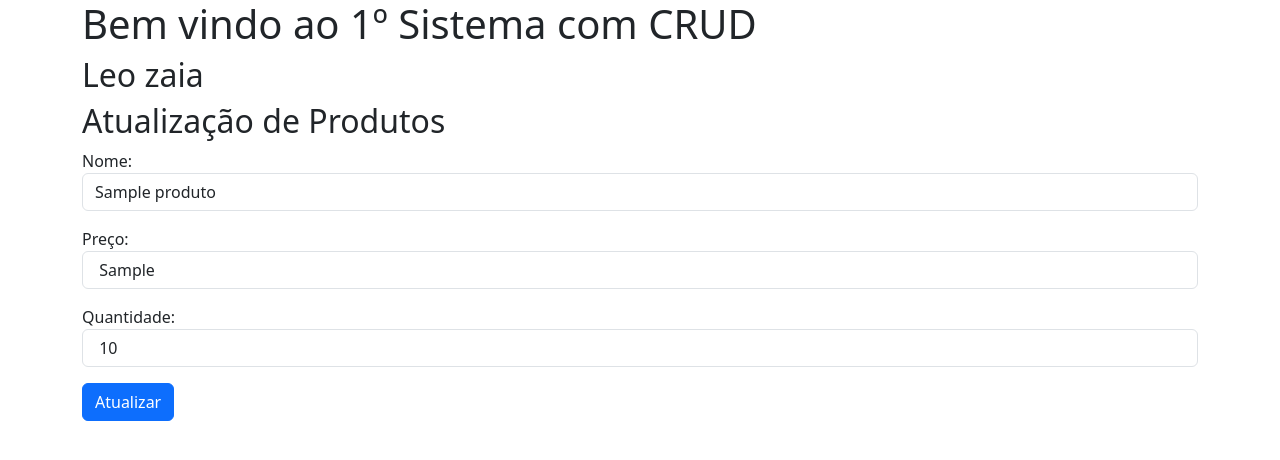
After one commit to LeonardoZaia22/loja, a PHP site: page /form_atualizar.php?id=1 in a window 1280 px wide. The commit adds this page. Shown: the top 460 px of the page. Run offline with PHP 8.4, Linux system fonts and the light colour scheme; tables that the repository leaves empty or names only in its code hold one stand-in row (values such as "Sample post").

Commit message:
finalizei

```diff
--- a/conexao.php
+++ b/conexao.php
@@ -8,7 +8,8 @@ $pdo = new PDO("mysql:host=$host;dbname=$dbname", $user, $pass);
         // Habilita erros do PDO
         $pdo->setAttribute(PDO::ATTR_ERRMODE, PDO::ERRMODE_EXCEPTION);
         // echo "Conexão bem-sucedida!";
-} catch (PDOException $e) {
+        }
+    catch (PDOException $e) {
         echo "Erro na conexão: " . $e->getMessage();
     }
 ?>
--- /dev/null
+++ b/form_atualizar.php
@@ -0,0 +1,46 @@
+<?php
+    include 'cabecalho.php';
+?>
+<body>
+    <div class="container">
+        <h2>Atualização de Produtos</h2>
+    <?php
+            $id = $_GET['id'];
+            // echo "Recebi ==> $id";
+
+        require 'conexao.php';
+        $sql = "SELECT * FROM produtos WHERE id = $id";
+        $stmt = $pdo->query($sql);
+        $produto = $stmt->fetch(PDO::FETCH_ASSOC);
+        // print_r($produto);
+
+        // echo $produto['nome'];
+
+
+        // while ($produto = $stmt->fetch(PDO::FETCH_ASSOC)) {
+        //     echo "ID: " . $produto['id'] . "<br>";
+        //     echo "Nome: " . $produto['nome'] . "<br>";
+        //     echo "Preço: R$" . $produto['preco'] . "<br>";
+        //     echo "Estoque: " . $produto['estoque'] . "<br><br>";
+        // }
+    ?>
+        <form action= "#" method="POST">
+            <div class="mb-3">
+                Nome: <input value="<?php echo $produto['nome'];?>" type="text" name="produto" class="form-control">
+            </div>
+
+            <div class="mb-3">
+                Preço: <input value=" <?php echo $produto['preco'];?>" type="text" name="preco" class="form-control">
+            </div>
+
+            <div class="mb-3">
+                Quantidade: <input value=" <?php echo $produto['quantidade'];?>" type="text" name="quantidade" class="form-control">
+            </div>
+
+            <button type="submit" class="btn btn-primary">Atualizar</button>
+        </form>
+    </div>
+
+    <script src="https://cdn.jsdelivr.net/npm/bootstrap@5.3.7/dist/js/bootstrap.bundle.min.js" integrity="sha384-ndDqU0Gzau9qJ1lfW4pNLlhNTkCfHzAVBReH9diLvGRem5+R9g2FzA8ZGN954O5Q" crossorigin="anonymous"></script>
+</body>
+</html>
--- a/inserir.php
+++ b/inserir.php
@@ -14,7 +14,8 @@
 
     if ($stmt->execute()) {
         echo "Produto inserido com sucesso!";
-    } else {
+    }
+    else {
         echo "Erro ao inserir produto.";
     }
 ?>
--- a/listar.php
+++ b/listar.php
@@ -28,7 +28,7 @@
                     echo"
                     <td>
                        <div class='btn-group' role='group'>
-                            <a href='#' type='button' class='btn btn-success'>Atualizar</a>
+                            <a href='form_atualizar.php?id=".$produto['id']. "' type='button' class='btn btn-success'>Atualizar</a>
                             <a href='#' type='button' class='btn btn-danger'>Apagar</a>
                         </div>
                     </td>
```
Lines whose indentation alone changed are shown as unchanged.
